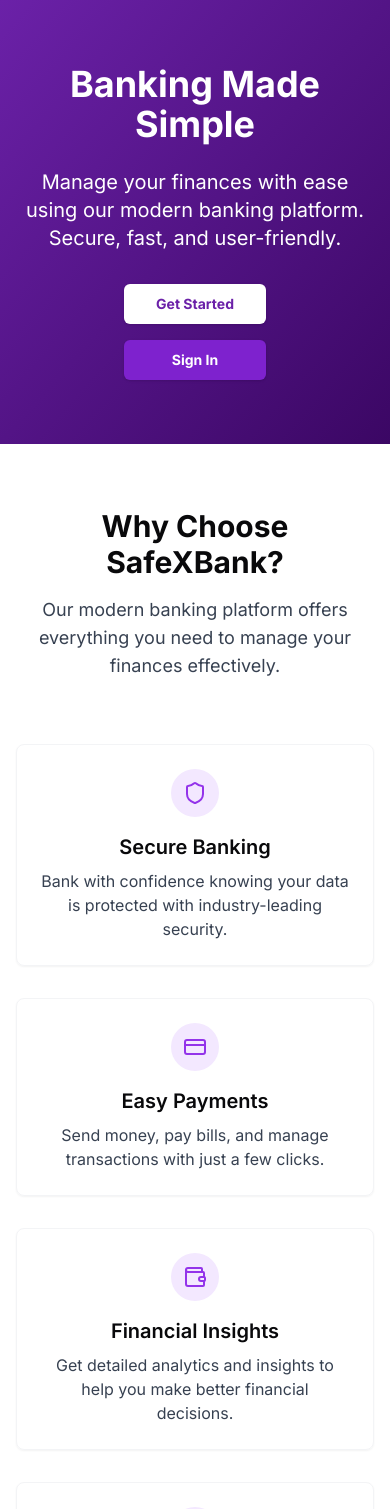
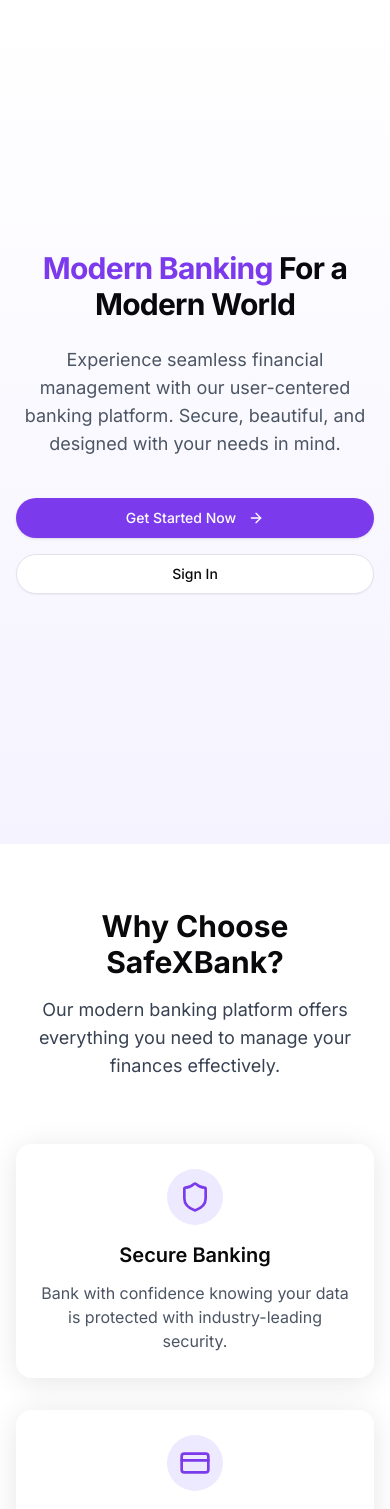
Before and after one commit to vin0drath0re/cyber-insecurity-frontend, a Next.js app: page / in a window 390 px wide. Shown: the top 1509 px of the page. Built offline with nearby package versions, Linux system fonts and the light colour scheme.

Commit message:
changes welcome page and a few ui fixes

```diff
--- a/app/(dashboard)/layout.tsx
+++ b/app/(dashboard)/layout.tsx
@@ -12,8 +12,8 @@
       <Navbar />
       <div className="flex">
         <BankSidebar />
-        <div className=" flex flex-col flex-1">
-          <main className="flex-1 p-4 md:p-6">{children}</main>
+        <div className="flex mx-auto flex-col flex-1 container p-4 md:p-6">
+          <main className="flex-1">{children}</main>
         </div>
       </div>
     </div>
--- a/app/globals.css
+++ b/app/globals.css
@@ -88,8 +88,21 @@
     @apply border-border;
   }
   body {
-    @apply bg-background text-foreground;
+    @apply bg-background text-foreground overflow-x-hidden;
+    font-feature-settings: "ss01", "ss02", "cv01", "cv02";
   }
+
+  html {
+    -webkit-font-smoothing: antialiased;
+    -moz-osx-font-smoothing: grayscale;
+    scroll-behavior: smooth;
+  }
+
+  ::selection {
+    @apply bg-purple-200 text-purple-900;
+  }
+
+
 }
 
 .gradient-purple {
@@ -99,3 +112,56 @@
 .gradient-purple-light {
   @apply bg-gradient-to-r from-purple-400 to-purple-600;
 }
+
+
+  .glass {
+    @apply bg-white/70 backdrop-blur-lg shadow-glass border border-white/20 transition-all duration-300;
+  }
+
+  .glass:hover {
+    @apply shadow-glass-hover;
+  }
+
+  .container-padding {
+    @apply px-4 sm:px-6 md:px-8 max-w-7xl mx-auto;
+  }
+
+  .heading-1 {
+    @apply text-3xl sm:text-4xl md:text-5xl font-bold tracking-tight;
+  }
+
+  .heading-2 {
+    @apply text-2xl sm:text-3xl md:text-4xl font-bold tracking-tight;
+  }
+
+  .heading-3 {
+    @apply text-xl sm:text-2xl font-bold tracking-tight;
+  }
+
+  .section-padding {
+    @apply py-16 md:py-24;
+  }
+
+  .focus-ring {
+    @apply focus:outline-none focus-visible:ring-2 focus-visible:ring-ring focus-visible:ring-offset-2 focus-visible:ring-offset-background;
+  }
+
+  .shimmer {
+    @apply bg-gradient-shimmer bg-[length:200%_100%] animate-shimmer;
+  }
+
+  .page-transition-enter {
+    @apply opacity-0;
+  }
+
+  .page-transition-enter-active {
+    @apply opacity-100 transition-opacity duration-300;
+  }
+
+  .page-transition-exit {
+    @apply opacity-100;
+  }
+
+  .page-transition-exit-active {
+    @apply opacity-0 transition-opacity duration-300;
+  }
--- a/app/page.tsx
+++ b/app/page.tsx
@@ -1,90 +1,151 @@
-import Link from "next/link"
-import { ArrowRight, CheckCircle2, CreditCard, Lock, Shield, Wallet } from "lucide-react"
+"use client";
 
-import { Button } from "@/components/ui/button"
+import Link from "next/link";
+import {
+  ArrowRight,
+  CheckCircle2,
+  CreditCard,
+  Lock,
+  Shield,
+  Wallet,
+  BarChart3,
+  DollarSign,
+  Users,
+  BadgeCheck,
+  ArrowUp,
+} from "lucide-react";
+
+import { Button } from "@/components/ui/button";
+import GlassCard from "@/components/ui/cards/GlassCard";
+import { useTheme } from "@/components/theme-provider";
+import { useEffect } from "react";
 
 export default function HomePage() {
+  const { setTheme } = useTheme();
+
+  useEffect(() => {
+    setTheme("light"); // Force light theme when visiting this page
+  }, [setTheme]);
   return (
-    <div className="flex flex-col min-h-screen">
+    <div className="flex flex-col min-h-screen bg-white">
+      {/* <div className="heading-1 flex items-center justify-center text-zinc-950 font-bold h-20">
+          SafeXBank
+        </div> */}
       {/* Hero Section */}
-      <header className="bg-gradient-to-br from-purple-800 to-purple-950 text-white">
-        <div className="container mx-auto px-4 py-16 md:py-24 flex flex-col items-center text-center">
-          <h1 className="text-4xl md:text-6xl font-bold mb-6">Banking Made Simple</h1>
-          <p className="text-xl md:text-2xl mb-8 max-w-2xl">
-            Manage your finances with ease using our modern banking platform. Secure, fast, and user-friendly.
+      <section className="relative min-h-screen flex items-center bg-gradient-to-b from-white to-purple-50 animate-bounce-once" style={{ animationDelay: "300ms" }}>
+        {/* <div className="absolute inset-0 -z-10">
+          <div className="absolute inset-0 bg-gradient-to-b from-white to-purple-50"></div>
+        </div> */}
+
+        <div className="container-padding py-20">
+          <div className="max-w-3xl mx-auto text-center">
+
+            <h1 className="heading-1 mb-6 animate-slide-up text-zinc-950">
+              <span className="text-purple-600">Modern Banking</span> For a
+              Modern World
+            </h1>
+            <p
+              className="text-lg md:text-xl text-gray-600 mb-10 animate-slide-up"
+              style={{ animationDelay: "150ms" }}
+            >
+              Experience seamless financial management with our user-centered
+              banking platform. Secure, beautiful, and designed with your needs
+              in mind.
             </p>
-          <div className="flex flex-col sm:flex-row gap-4">
-            <Button asChild size="lg" className="bg-white font-bold text-purple-800 hover:bg-purple-100 ">
-              <Link href="/register">Get Started</Link>
+            <div
+              className="flex flex-col sm:flex-row gap-4 justify-center animate-slide-up"
+              style={{ animationDelay: "300ms" }}
+            >
+              <Button
+                size="lg"
+                className="bg-purple-600 hover:bg-purple-700 text-white rounded-full"
+              >
+                <Link href="/register">Get Started Now</Link>
+                <ArrowRight className="ml-1 h-5 w-5" />
               </Button>
-            <Button asChild variant="default" size="lg" className=" bg-purple-700 font-bold text-white hover:bg-purple-800">
+              <Button size="lg" variant="outline" className="rounded-full">
               <Link href="/login">Sign In</Link>
               </Button>
             </div>
           </div>
-      </header>
+        </div>
+        <div className="absolute bottom-0 left-0 right-0 mb-4 items-center justify-center flex flex-col">
+        <div className="opacity-0 animate-fade-in" style={{animationDelay:"650ms"}}>
+          <span className="text-purple-300 animate-fade-out" style={{animationDelay:"2000ms"}}>Learn More</span>
+
+          <ArrowUp className="h-20 w-20 text-purple-300 animate-fade-out" style={{animationDelay:"2000ms"}} />
+          </div>
+          </div>
+      </section>
 
       {/* Features Section */}
-      <section className="py-16 md:py-24 bg-card">
-        <div className="container mx-auto px-4">
+      <section className="section-padding bg-white">
+        <div className="container-padding mx-auto">
           <div className="text-center mb-16">
-            <h2 className="text-3xl md:text-4xl font-bold mb-4">Why Choose SafeXBank?</h2>
-            <p className="text-lg text-gray-700 dark:text-purple-200 max-w-2xl mx-auto">
-              Our modern banking platform offers everything you need to manage your finances effectively.
+            <h2 className="text-3xl md:text-4xl font-bold mb-4 text-zinc-950">
+              Why Choose SafeXBank?
+            </h2>
+            <p className="text-lg text-gray-700 max-w-2xl mx-auto">
+              Our modern banking platform offers everything you need to manage
+              your finances effectively.
             </p>
           </div>
 
-          <div className="grid md:grid-cols-2 lg:grid-cols-4 gap-8">
-            <div className="flex flex-col items-center text-center p-6 rounded-lg border border-gray-100 shadow-sm">
-              <div className="h-12 w-12 rounded-full bg-purple-100 flex items-center justify-center mb-4">
-                <Shield className="h-6 w-6 text-purple-600" />
+          <div className="grid grid-cols-1 sm:grid-cols-2 lg:grid-cols-4 gap-8">
+            {[
+              {
+                icon: <Shield className="h-8 w-8 text-purple-600" />,
+                title: "Secure Banking",
+                description:
+                  "Bank with confidence knowing your data is protected with industry-leading security.",
+              },
+              {
+                icon: <CreditCard className="h-8 w-8 text-purple-600" />,
+                title: "Easy Payments",
+                description:
+                  "Send money, pay bills, and manage transactions with just a few clicks.",
+              },
+              {
+                icon: <BarChart3 className="h-8 w-8 text-purple-600" />,
+                title: "Financial Insights",
+                description:
+                  "Get detailed analytics and insights to help you make better financial decisions.",
+              },
+              {
+                icon: <Lock className="h-8 w-8 text-purple-600" />,
+                title: "Privacy First",
+                description:
+                  "Your privacy matters. We never sell your data or share it with third parties.",
+              },
+            ].map((feature, index) => (
+              <GlassCard
+                key={index}
+                className="p-6 flex flex-col items-center text-center h-full"
+              >
+                <div className="mb-4 p-3 rounded-full bg-purple-100">
+                  {feature.icon}
                 </div>
-              <h3 className="text-xl font-semibold mb-2">Secure Banking</h3>
-              <p className="text-gray-700 dark:text-purple-200">
-                Bank with confidence knowing your data is protected with industry-leading security.
-              </p>
-            </div>
-
-            <div className="flex flex-col items-center text-center p-6 rounded-lg border border-gray-100 shadow-sm">
-              <div className="h-12 w-12 rounded-full bg-purple-100 flex items-center justify-center mb-4">
-                <CreditCard className="h-6 w-6 text-purple-600" />
-              </div>
-              <h3 className="text-xl font-semibold mb-2">Easy Payments</h3>
-              <p className="text-gray-700 dark:text-purple-200">Send money, pay bills, and manage transactions with just a few clicks.</p>
-            </div>
-
-            <div className="flex flex-col items-center text-center p-6 rounded-lg border border-gray-100 shadow-sm">
-              <div className="h-12 w-12 rounded-full bg-purple-100 flex items-center justify-center mb-4">
-                <Wallet className="h-6 w-6 text-purple-600" />
-              </div>
-              <h3 className="text-xl font-semibold mb-2">Financial Insights</h3>
-              <p className="text-gray-700 dark:text-purple-200">
-                Get detailed analytics and insights to help you make better financial decisions.
-              </p>
-            </div>
-
-            <div className="flex flex-col items-center text-center p-6 rounded-lg border border-gray-100 shadow-sm">
-              <div className="h-12 w-12 rounded-full bg-purple-100 flex items-center justify-center mb-4">
-                <Lock className="h-6 w-6 text-purple-600" />
-              </div>
-              <h3 className="text-xl font-semibold mb-2">Privacy First</h3>
-              <p className="text-gray-700 dark:text-purple-200">
-                Your privacy matters. We never sell your data or share it with third parties.
-              </p>
-            </div>
+                <h3 className="text-xl font-semibold mb-3 text-zinc-950">
+                  {feature.title}
+                </h3>
+                <p className="text-gray-600">{feature.description}</p>
+              </GlassCard>
+            ))}
           </div>
         </div>
       </section>
 
       {/* Benefits Section */}
-      <section className="py-16 md:py-24 bg-card">
+      <section className="section-padding bg-gradient-to-b from-purple-50 to-white">
         <div className="container mx-auto px-4">
           <div className="grid md:grid-cols-2 gap-12 items-center">
             <div>
-              <h2 className="text-3xl md:text-4xl font-bold mb-6">Experience Modern Banking</h2>
-              <p className="text-lg text-gray-700 dark:text-purple-200 mb-8">
-                SafeXBank combines cutting-edge technology with user-friendly design to provide you with the best
-                banking experience possible.
+              <h2 className="text-3xl md:text-4xl font-bold mb-6 text-zinc-950">
+                Experience Modern Banking
+              </h2>
+              <p className="text-lg text-gray-700 mb-8">
+                SafeXBank combines cutting-edge technology with user-friendly
+                design to provide you with the best banking experience possible.
               </p>
 
               <ul className="space-y-4">
@@ -95,41 +156,73 @@
                   "Automated savings and budgeting tools",
                   "Dedicated customer support",
                 ].map((benefit, index) => (
-                  <li key={index} className="flex items-start">
+                  <li key={index} className="flex items-start text-zinc-950">
                     <CheckCircle2 className="h-6 w-6 text-purple-600 mr-2 flex-shrink-0" />
                     <span>{benefit}</span>
                   </li>
                 ))}
               </ul>
 
-              <Button asChild className="mt-8">
+              {/* <Button asChild className="mt-8">
                 <Link href="/register">
                   Open an Account <ArrowRight className="ml-2 h-4 w-4" />
                 </Link>
-              </Button>
+              </Button> */}
             </div>
 
             <div className="rounded-lg overflow-hidden shadow-xl">
-              <img src="/" alt="Banking App Interface" className="w-full h-auto" />
+              <img
+                src="/interface.png"
+                alt="Banking App Interface"
+                className="w-full h-auto"
+              />
             </div>
           </div>
         </div>
       </section>
 
       {/* CTA Section */}
-      <section className="py-16 md:py-24  bg-purple-950 text-white">
-        <div className="container mx-auto px-4 text-center">
-          <h2 className="text-3xl md:text-4xl font-bold mb-6">Ready to Get Started?</h2>
-          <p className="text-xl mb-8 max-w-2xl mx-auto">
-            Join thousands of satisfied customers who trust SafeXBank with their finances.
+      <section className="section-padding bg-gradient-to-r from-purple-700 to-purple-900 text-white">
+        <div className="container-padding">
+          <div className="grid md:grid-cols-2 gap-12 items-center">
+            <div>
+              <h2 className="heading-2 mb-6">
+                Ready to take control of your finances?
+              </h2>
+              <p className="text-lg text-purple-100 mb-8">
+                Join thousands of customers who have simplified their banking
+                experience with SafeXBank.
               </p>
-          <div className="flex flex-col sm:flex-row gap-4 justify-center">
-            <Button asChild size="lg" className="bg-white text-purple-700 font-bold hover:bg-purple-100">
-              <Link href="/register">Create Account</Link>
+              <Button
+                size="lg"
+                className="bg-white text-purple-800 hover:bg-purple-50 rounded-full">
+                <Link className="flex justify-center" href="/register">Get Started Now <ArrowRight className="ml-2 h-5 w-5" /></Link>
               </Button>
-            <Button asChild variant="default" size="lg" className=" bg-purple-700 font-bold text-white hover:bg-purple-800">
-              <Link href="/login">Sign In</Link>
-            </Button>
+            </div>
+            <div className="flex justify-center md:justify-end">
+              <div className="grid grid-cols-2 gap-4">
+                <div className="text-center p-6 bg-white/10 backdrop-blur-lg rounded-2xl border border-white/20">
+                  <Wallet className="h-10 w-10 text-purple-300 mx-auto mb-3" />
+                  <h3 className="text-2xl font-bold mb-1">98%</h3>
+                  <p className="text-purple-200">Satisfaction Rate</p>
+                </div>
+                <div className="text-center p-6 bg-white/10 backdrop-blur-lg rounded-2xl border border-white/20">
+                  <DollarSign className="h-10 w-10 text-purple-300 mx-auto mb-3" />
+                  <h3 className="text-2xl font-bold mb-1">$2M+</h3>
+                  <p className="text-purple-200">Transactions Daily</p>
+                </div>
+                <div className="text-center p-6 bg-white/10 backdrop-blur-lg rounded-2xl border border-white/20">
+                  <Users className="h-10 w-10 text-purple-300 mx-auto mb-3" />
+                  <h3 className="text-2xl font-bold mb-1">250k+</h3>
+                  <p className="text-purple-200">Active Users</p>
+                </div>
+                <div className="text-center p-6 bg-white/10 backdrop-blur-lg rounded-2xl border border-white/20">
+                  <BadgeCheck className="h-10 w-10 text-purple-300 mx-auto mb-3" />
+                  <h3 className="text-2xl font-bold mb-1">100%</h3>
+                  <p className="text-purple-200">Secure & Reliable</p>
+                </div>
+              </div>
+            </div>
           </div>
         </div>
       </section>
@@ -249,5 +342,5 @@
         </div>
       </footer>
     </div>
-  )
+  );
 }
--- a/components/navbar.tsx
+++ b/components/navbar.tsx
@@ -58,7 +58,7 @@
     <header
       className={`sticky top-0 z-50 w-full border-b ${isHomePage ? "bg-transparent border-transparent" : "bg-background border-border"}`}
     >
-      <div className="container mx-auto px-4 flex h-16 items-center justify-between">
+      <div className="container mx-auto px-4 md:px-6 flex h-16 items-center justify-between">
         <div className="flex items-center gap-2 md:gap-4">
           {!isHomePage && (
             <Sheet>
--- /dev/null
+++ b/components/ui/cards/GlassCard.tsx
@@ -0,0 +1,32 @@
+
+import React from 'react';
+import { cn } from '@/lib/utils';
+
+interface GlassCardProps {
+  children: React.ReactNode;
+  className?: string;
+  hoverEffect?: boolean;
+  withBorder?: boolean;
+}
+
+const GlassCard: React.FC<GlassCardProps> = ({
+  children,
+  className,
+  hoverEffect = true,
+  withBorder = true
+}) => {
+  return (
+    <div
+      className={cn(
+        'rounded-2xl bg-white/70 backdrop-blur-lg shadow-glass transition-all duration-300',
+        withBorder && 'border border-white/20',
+        hoverEffect && 'hover:shadow-glass-hover hover:-translate-y-1',
+        className
+      )}
+    >
+      {children}
+    </div>
+  );
+};
+
+export default GlassCard;
--- a/package.json
+++ b/package.json
@@ -24,6 +24,7 @@
     "date-fns": "^4.1.0",
     "lucide-react": "^0.482.0",
     "next": "^15.2.2",
+    "popmotion": "^11.0.5",
     "react": "^19.0.0",
     "react-day-picker": "^9.6.2",
     "react-dom": "^19.0.0",
--- a/tailwind.config.ts
+++ b/tailwind.config.ts
@@ -28,6 +28,19 @@
         primary: {
           DEFAULT: "hsl(var(--primary))",
           foreground: "hsl(var(--primary-foreground))",
+        },
+        purple: {
+          50: '#f5f3ff',
+          100: '#ede9fe',
+          200: '#ddd6fe',
+          300: '#c4b5fd',
+          400: '#a78bfa',
+          500: '#8b5cf6',
+          600: '#7c3aed',
+          700: '#6d28d9',
+          800: '#5b21b6',
+          900: '#4c1d95',
+          950: '#2e1065',
         },
         secondary: {
           DEFAULT: "hsl(var(--secondary))",
@@ -68,18 +81,65 @@
         sm: "calc(var(--radius) - 4px)",
       },
       keyframes: {
-        "accordion-down": {
-          from: { height: "0" },
-          to: { height: "var(--radix-accordion-content-height)" },
+        'accordion-down': {
+          from: { height: '0' },
+          to: { height: 'var(--radix-accordion-content-height)' },
         },
-        "accordion-up": {
-          from: { height: "var(--radix-accordion-content-height)" },
-          to: { height: "0" },
+        'accordion-up': {
+          from: { height: 'var(--radix-accordion-content-height)' },
+          to: { height: '0' },
         },
+        fadeIn: {
+          '0%': { opacity: '0' },
+          '100%': { opacity: '1' }
+        },
+        fadeOut: {
+          '0%': { opacity: '1' },
+          '100%': { opacity: '0' }
+        },
+        slideUp: {
+          '0%': { transform: 'translateY(20px)', opacity: '0' },
+          '100%': { transform: 'translateY(0)', opacity: '1' }
+        },
+        slideRight: {
+          '0%': { transform: 'translateX(-20px)', opacity: '0' },
+          '100%': { transform: 'translateX(0)', opacity: '1' }
+        },
+        pulse: {
+          '0%, 100%': { opacity: '1' },
+          '50%': { opacity: '0.5' }
+        },
+        shimmer: {
+          '0%': { backgroundPosition: '-200% 0' },
+          '100%': { backgroundPosition: '200% 0' }
+        },
+        bounceOnce: {
+          '0%, 20%, 50%, 80%, 100%': {transform: 'translateY(0)'},
+	'40%': {transform: 'translateY(-50px)'},
+	'60%': {transform: 'translateY(-25px)'}
+}
+
       },
+
       animation: {
-        "accordion-down": "accordion-down 0.2s ease-out",
-        "accordion-up": "accordion-up 0.2s ease-out",
+        'accordion-down': 'accordion-down 0.2s ease-out',
+        'accordion-up': 'accordion-up 0.2s ease-out',
+        'fade-in': 'fadeIn 0.5s ease-out forwards',
+        'fade-out': 'fadeOut 0.5s ease-out forwards',
+        'slide-up': 'slideUp 0.5s ease-out forwards',
+        'slide-right': 'slideRight 0.5s ease-out forwards',
+        'pulse': 'pulse 2s cubic-bezier(0.4, 0, 0.6, 1) infinite',
+        'shimmer': 'shimmer 2s infinite linear',
+        'bounce-once': 'bounceOnce 2s 1 ease',
+      },
+      boxShadow: {
+        'glass': '0 4px 30px rgba(0, 0, 0, 0.1)',
+        'glass-hover': '0 8px 32px rgba(0, 0, 0, 0.15)',
+        'card': '0 10px 15px -3px rgba(0, 0, 0, 0.1), 0 4px 6px -2px rgba(0, 0, 0, 0.05)',
+      },
+      backgroundImage: {
+        'gradient-radial': 'radial-gradient(var(--tw-gradient-stops))',
+        'gradient-shimmer': 'linear-gradient(90deg, transparent 0%, rgba(255, 255, 255, 0.1) 50%, transparent 100%)',
       },
     },
   },
```
Also changed, not shown: public/interface.png (added), 1 other file (tests, documents, lock files or other folders). Lines whose indentation alone changed are shown as unchanged.
